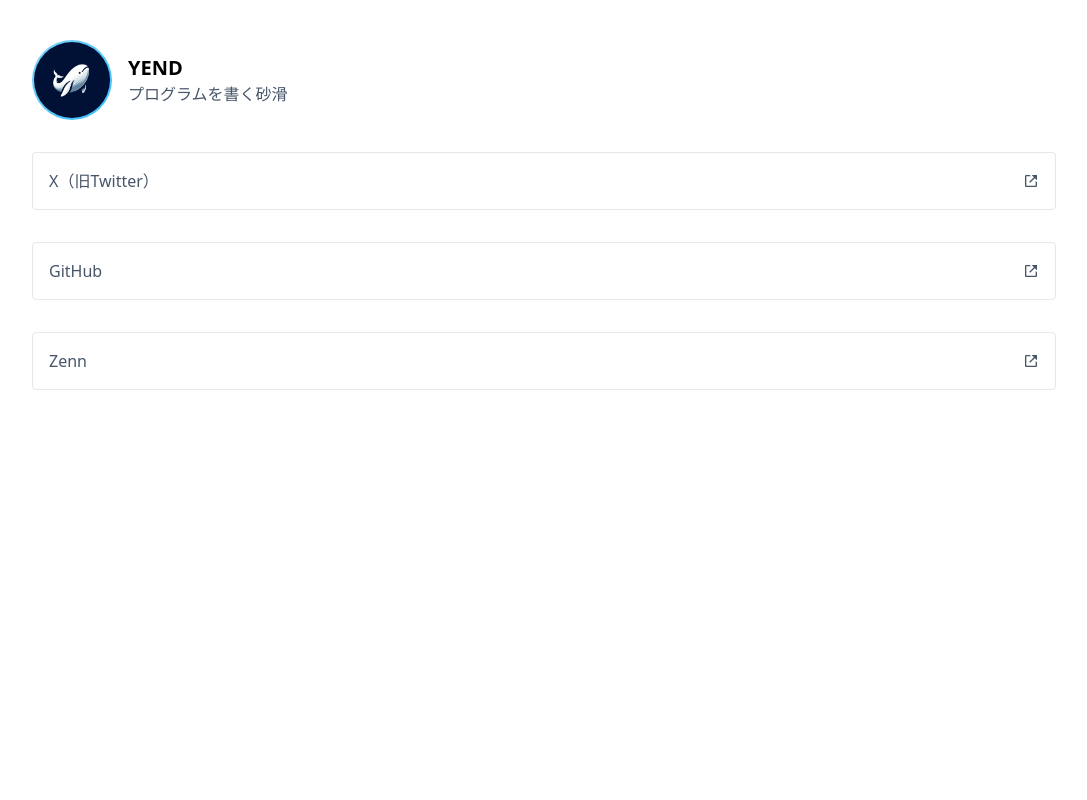
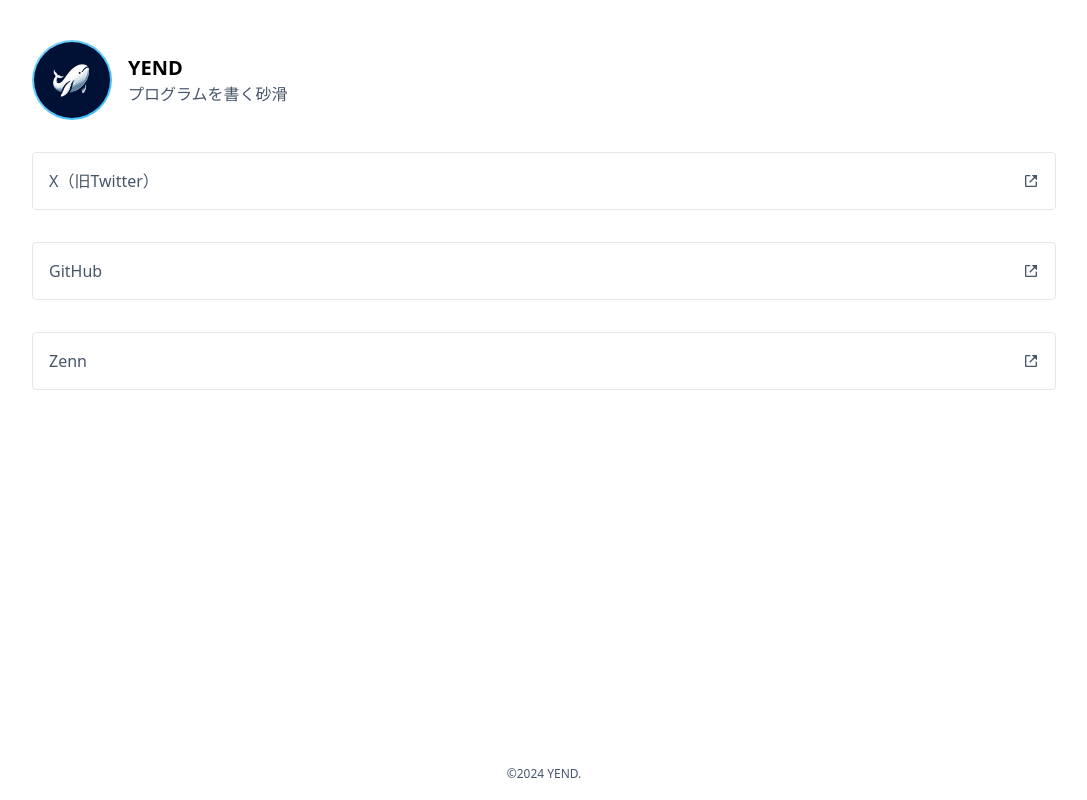
Before and after one commit to yend724/yend724, a Next.js app: page / in a window 1280 px wide. Shown: the whole page, without its empty margins (96-1183 px from the left). Built offline with nearby package versions, Linux system fonts and the light colour scheme.

Commit message:
add footer

```diff
--- a/src/app/layout.tsx
+++ b/src/app/layout.tsx
@@ -1,5 +1,7 @@
 import '@/assets/styles/globals.css';
 import FaviconIcon from '@/assets/images/favicon.ico';
+import { Main } from '@/components/main';
+import { Footer } from '@/components/footer';
 
 export default function RootLayout({
   children,
@@ -15,8 +17,9 @@
         <link rel="icon" href={FaviconIcon.src} sizes="any" />
         <title>YEND Profile</title>
       </head>
-      <body className="min-h-svh bg-white px-4 py-10 text-slate-600 antialiased dark:bg-slate-900 dark:text-slate-300">
-        <main className="mx-auto block w-full max-w-5xl">{children}</main>
+      <body className="grid min-h-svh grid-rows-[1fr_auto] bg-white px-4 pb-4 pt-10 text-slate-600 antialiased dark:bg-slate-900 dark:text-slate-300">
+        <Main>{children}</Main>
+        <Footer />
       </body>
     </html>
   );
--- /dev/null
+++ b/src/components/footer/index.tsx
@@ -0,0 +1,7 @@
+export const Footer = () => {
+  return (
+    <footer className="text-center">
+      <small className="text-xs">&copy;2024 YEND.</small>
+    </footer>
+  );
+};
--- /dev/null
+++ b/src/components/main/index.tsx
@@ -0,0 +1,6 @@
+type Props = {
+  children: React.ReactNode;
+};
+export const Main: React.FC<Props> = ({ children }) => {
+  return <main className="mx-auto block w-full max-w-5xl">{children}</main>;
+};
```
